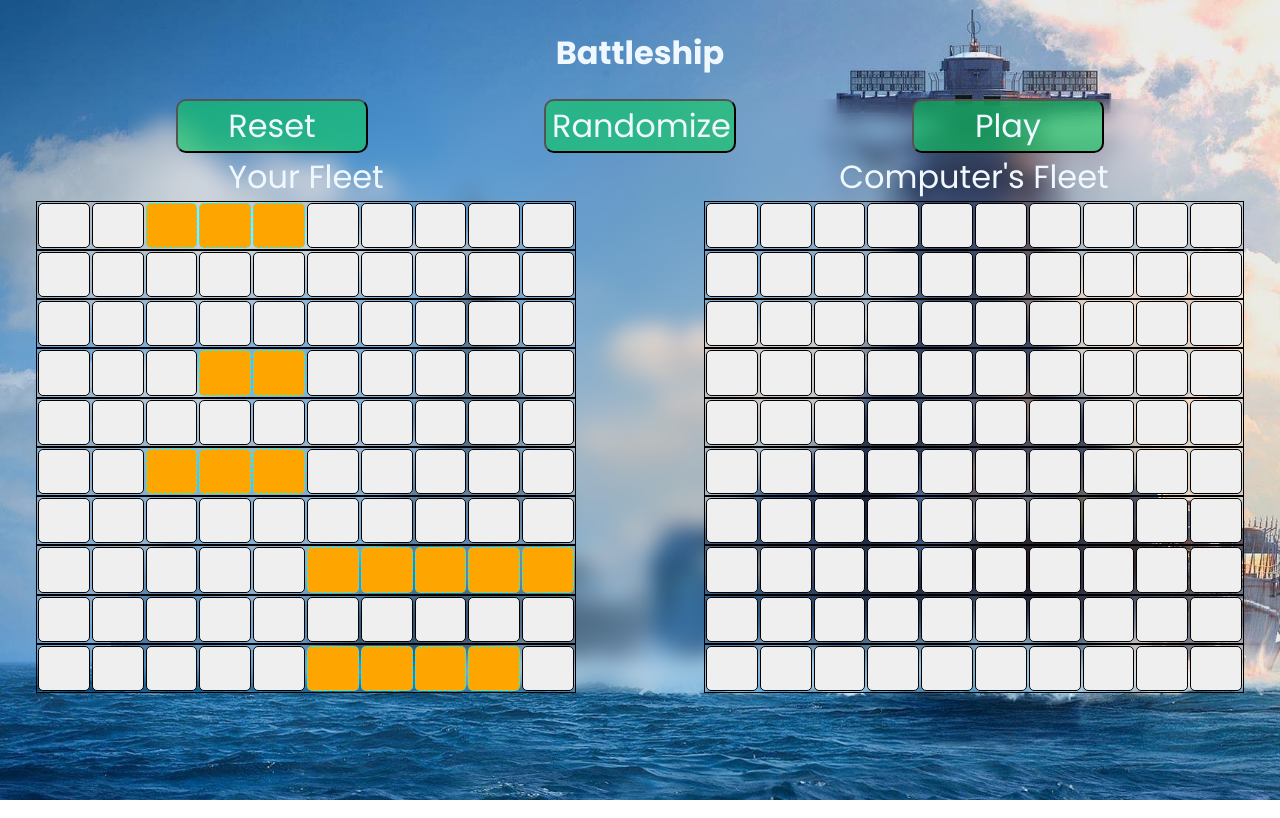
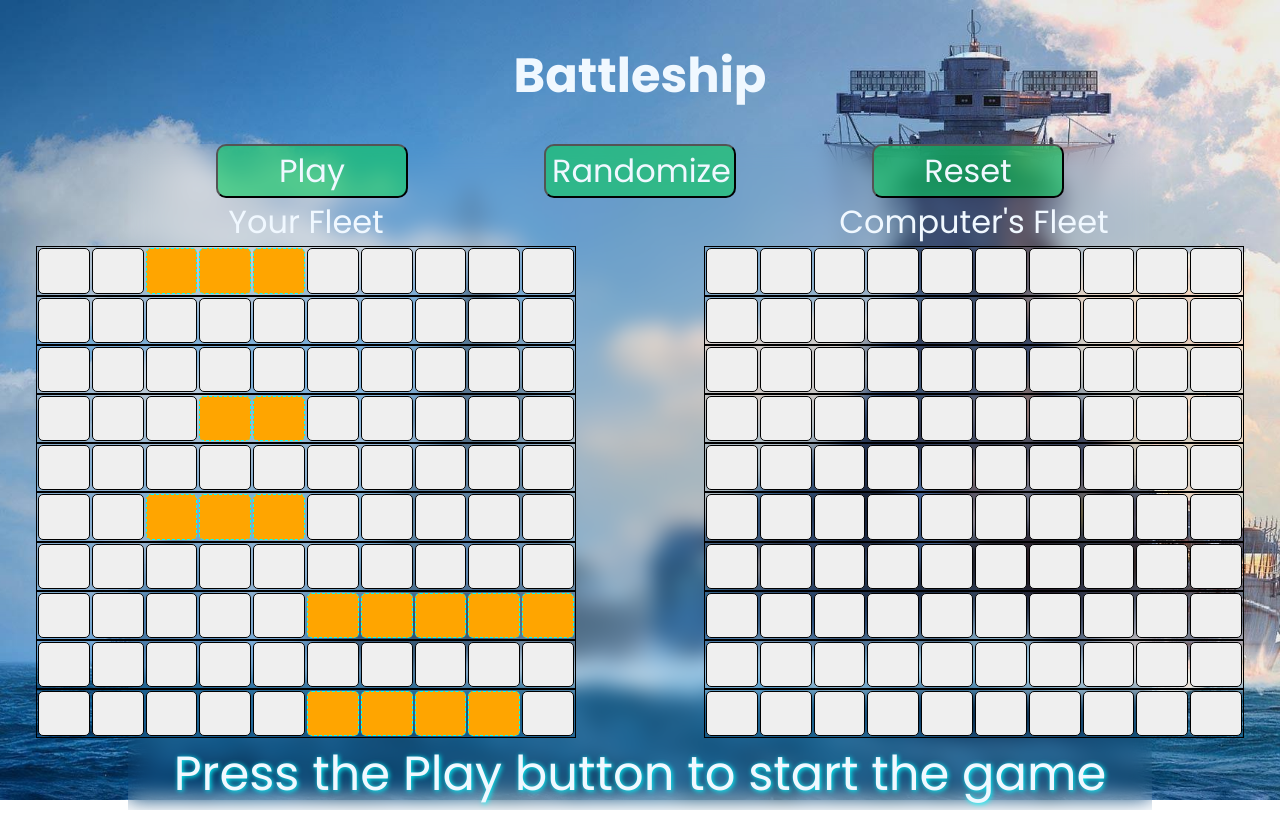
Before and after one commit to Axyl07/battleship, a website built with webpack: page src/template.html in a window 1280 px wide. Both pictures are taken after a click on the button "Start Game". Built offline with nearby package versions, Linux system fonts and the light colour scheme; a web font is replaced by a local one.

Commit message:
Update UI

```diff
--- a/src/resetGrid.js
+++ b/src/resetGrid.js
@@ -1,6 +1,5 @@
 export default function resetGrid(container) {
     const selectedRows = container.querySelectorAll(".row");
-    // console.log(selectedRows);
         selectedRows.forEach(row => {
             container.removeChild(row);
         });
--- a/src/script.js
+++ b/src/script.js
@@ -1,6 +1,3 @@
-// export function testingFn() {
-//   return "is this battleship working>/?";
-// }
 
 export class Ship {
   constructor(length = 0, hitCount = 0, sunkStatus = false) {
@@ -22,51 +19,14 @@ export class Ship {
 export class Gameboard {
   missedShots = [];
   placedShips = [];
-  positions = Array.from(Array(10), () => new Array(10)); //creates 2D array of 10x10
-
-  // place0(x, y, shipName) {
-  //   const length = shipName.length;
-  //   while (
-  //       //another ship is present at this location
-  //       typeof this.positions[x][y] == "object" ||
-  //       (typeof this.positions[x][y + length] == "object" && y + length <= 9) ||
-  //       (typeof this.positions[x][y - length] == "object" && y - length >= 0)
-  //     ) {
-  //       x = Math.floor(Math.random() * 10); //move to another row if ship is present on that row
-  //       // y = Math.floor(Math.random()*10)
-  //     }
-  //     if (y + length <= 9) {//to check if ship lies within grid's bound
-  //       for (let index = 1; index <= length; index++) {
-  //         //to place same ship spanning multiple cells
-  //         this.positions[x][y + index - 1] = shipName;
-  //       }
-  //       this.placedShips.push(shipName);
-  //     } else {
-  //       //the ship's length exceeds grid's boundaries
-  //       while (y + length > 9) {
-  //         // y = Math.floor(Math.random() *10 )
-  //         y = y - 1;
-  //       }
-  //       for (let index = 1; index <= length; index++) {
-  //         //to place same ship spanning multiple cells
-  //         this.positions[x][y + index - 1] = shipName;
-  //       }
-  //       this.placedShips.push(shipName);
-  //     }
-  //   }
-  //no ship is present there
+  positions = Array.from(Array(10), () => new Array(10)); //creates 2D
 
   place(x, y, shipName) {
     const length = shipName.length;
     if (y + length > 10) {
       y = 10 - length;
     }
-    //   let freeCell = true;
-    //  for (let index = 0; index < length; index++) {
-    //   if (typeof this.positions[x][y+index]=="object") {
-    //     freeCell = false;
-    //   }
-    //  }
+
     if (this.isPathFree(x, y, length)) {
       for (let index = 1; index <= length; index++) {
         //to place same ship spanning multiple cells
--- a/src/start.js
+++ b/src/start.js
@@ -3,8 +3,7 @@ import { createGrid } from "./createGrid";
 import play from "./play";
 import initialRender from "./initialRender";
 import resetGrid from "./resetGrid";
-// import removeGrid from "./removeGrid";
-// import renderGameboard from "./renderGameboard";
+
 // No.	Class of ship	Size
 // 1	Carrier	        5
 // 2	Battleship	    4
@@ -12,13 +11,14 @@ import resetGrid from "./resetGrid";
 // 4	Submarine	      3
 // 5	Patrol Boat	    2
 export function startGame() {
-  console.log("test");
+  const resultDiv = document.querySelector('.results');
+  resultDiv.textContent = "Press the Play button to start the game";
   const Human = new Player("Human");
   const Computer = new Player("Computer");
 
   const humanGrid = document.querySelector(".humanGrid");
   const computerGrid = document.querySelector(".computerGrid");
-  // console.log(humanGrid.querySelector('#1,1'));
+
   humanGrid.style.display = "flex";
   computerGrid.style.display = "flex";
   createGrid(10, 10, humanGrid);
@@ -71,12 +71,12 @@ export function startGame() {
   Computer.gameboard.place(x10, y10, CDestroyer);
 
   initialRender(Human, humanGrid);
-  // initialRender(Computer, computerGrid);
+
 
   const randomBtn = document.querySelector(".random");
   randomBtn.style.display = 'block'
   randomBtn.addEventListener("click", () => {
-    //creates 2D array of 10x10
+
 
     resetGrid(humanGrid);
     resetGrid(computerGrid);
@@ -89,11 +89,8 @@ export function startGame() {
     Computer.gameboard.placedShips = [];
 
 
-    // document.querySelector('.humanGrid').remove();
-    // document.querySelector('.computerGrid').remove();
     let allRandomPositionsArray = [];
-    // Human.gameboard.placedShips = [];
-    // Computer.gameboard.placedShips = [];
+
     while (allRandomPositionsArray.length != 10) {
       let move = [
         Math.floor(Math.random() * 10),
@@ -141,21 +138,15 @@ export function startGame() {
     Computer.gameboard.place(x10, y10, CBattleship);
 
     initialRender(Human, humanGrid);
-    // initialRender(Computer, computerGrid);
     console.log(Human.gameboard.positions);
     console.log(Computer.gameboard.positions);
     console.log(Human.gameboard.placedShips);
     console.log(Computer.gameboard.placedShips);
-    // console.log(Human.gameboard);
-    // // console.log(allRandomPositionsArray);
-    // console.log(x1, y1);
-    // console.log("test");
+
   });
   console.log(x1, y1);
 
 
-  // console.log(Human.gameboard.placedShips);
-  // console.log(Computer.gameboard.placedShips);
   console.log(Human.gameboard.positions);
   console.log(Computer.gameboard.positions);
 
--- a/src/style.css
+++ b/src/style.css
@@ -2,11 +2,12 @@
     font-family: Poppins;
 }
 h1{
+  font-size: 3rem;
     text-align: center;
 }
 
 .buttons{
-  width: 100vw;
+  width: 87.5vw;
   display: flex;
   justify-content: space-evenly;
 }
@@ -18,6 +19,12 @@ h1{
     font-size: 2rem;
     width: 15vw;
     text-align: center;
+    transition: 0.15s ease-in-out ;
+}
+.buttons button:hover{
+  cursor: pointer;
+  transform: scale(1.05);
+  box-shadow: 0px 0px 50px hsla(146, 90%, 42%, 0.596);
 }
 body {
     align-items: center;
@@ -42,7 +49,7 @@ body {
 }
 .container {
     border: none;
-    /* backdrop-filter: blur(10px); */
+
     font-size: 2rem;
   display: flex;
   gap: 10vw;
@@ -50,8 +57,6 @@ body {
 }
 .humanGrid {
     border: none;
-
-  /* border: 2px solid black; */
   display: flex;
   width: 540px;
   height: 540px;
@@ -59,8 +64,6 @@ body {
 }
 .computerGrid {
     border: none;
-
-  /* border: 2px solid black; */
   display: flex;
   width: 540px;
   height: 540px;
@@ -70,9 +73,11 @@ body {
     padding: 0;
     margin: 0;
   cursor: crosshair;
+  transition: 0.1s ease-in-out;
 }
 .computerGrid .col:hover {
   background-color: hsla(187, 89%, 36%, 0.884);
+  transform: scale(1.15);
 }
 .results{
   text-shadow: 1px 1px 5px aqua;
--- a/src/template.html
+++ b/src/template.html
@@ -13,9 +13,9 @@
     <h1>Battleship</h1>
     <div class="mainContainer">
         <div class="buttons">
+            <button class="play" style="display: none;">Play</button>
+            <button class="random" style="display: none;">Randomize</button>
             <button class="restartBtn" style="text-align: center; display: none;" >Reset</button>
-            <button class="random" style="display: none;">Randomize</button>
-            <button class="play" style="display: none;">Play</button>
             <button class="startBtn" style="text-align: center;">Start Game</button>
         </div>
         <div class="container">
```
Also changed, not shown: src/index.js (+3 -11 lines), src/initialRender.js (+0 -7 lines).
